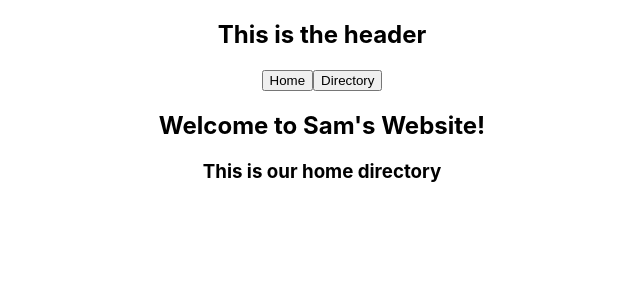
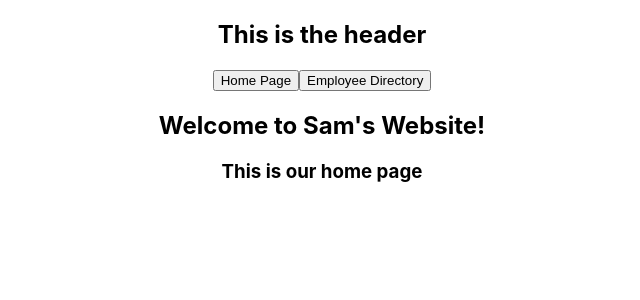
Before and after one commit to sfazli96/React-browserRouterTutorial, a React (Create React App) app: page / in a window 1280 px wide. Shown: the top 300 px of the page, without its empty margins (318-958 px from the left). Built offline with nearby package versions, Linux system fonts and the light colour scheme.

Commit message:
Buttons work

```diff
--- a/src/App.js
+++ b/src/App.js
@@ -5,6 +5,10 @@ import Home from "./Home";
 import Directory from "./Directory";
 import { Switch, Route } from "react-router-dom";
 
+
+// So whenever our path is equal to /Directory we want to display the component directory. Our top level of the Route path is the /Directory
+// We use the exact path to be / because every single route path we have will contain a /.
+// First route that is being run is the exact path. Thats why we write exact.
 class App extends Component {
   render() {
     return (
--- a/src/Header.js
+++ b/src/Header.js
@@ -1,17 +1,33 @@
-import React, { Component } from 'react'
+import React, { Component } from 'react';
+import { withRouter } from "react-router-dom";
 
 
 // This file is our header file. The button we wrote will show a button on the website but won't do anything when we press the button, yet.
+// To create a function we name it like handleClickHome = () =>
+// history.push is so we can push the url to. Then we get the library for history.push which is withRouter,
+// Sometimes we modified the component when we change the url
 class Header extends Component {
+    handleClickHome = () => {
+        this.props.history.push("/");
+    };
+
+    handleClickEmployeeDirectory = () => {
+        this.props.history.push("/directory");
+    };
+
     render() {
         return (
             <div>
                 <h2>This is the header</h2>
-                <button>Home</button>
-                <button>Directory</button>
+                <button onClick = {this.handleClickHome}>Home Page</button>
+                <button onClick = {this.handleClickEmployeeDirectory}>
+                    Employee Directory
+                </button>
             </div>
         );
     }
 }
 
-export default Header;
+// This will pass in the history prop into the header as our header is being rendered.
+// History prop is being passed into the withRouter functionality we added
+export default withRouter(Header);
--- a/src/Home.js
+++ b/src/Home.js
@@ -5,7 +5,7 @@ import React, { Component } from 'react'
         return (
             <div>
                 <h2>Welcome to Sam's Website!</h2>
-                <h3>This is our home directory</h3>
+                <h3>This is our home page</h3>
             </div>
         );
     }
```
